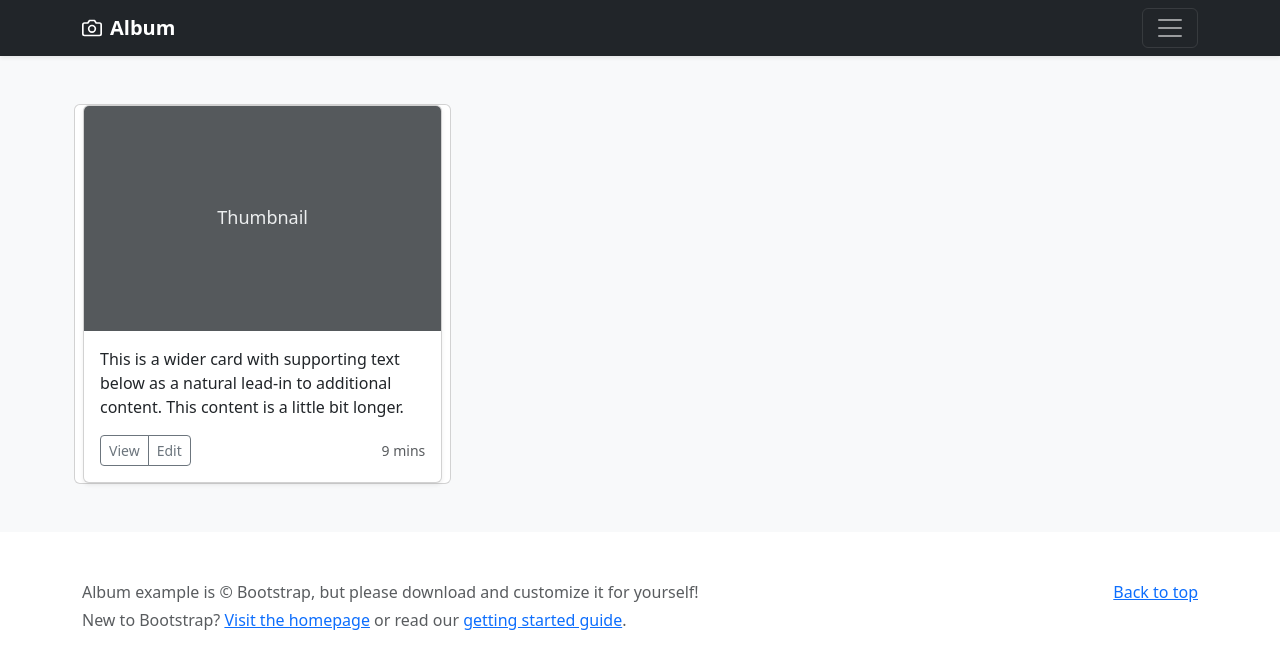
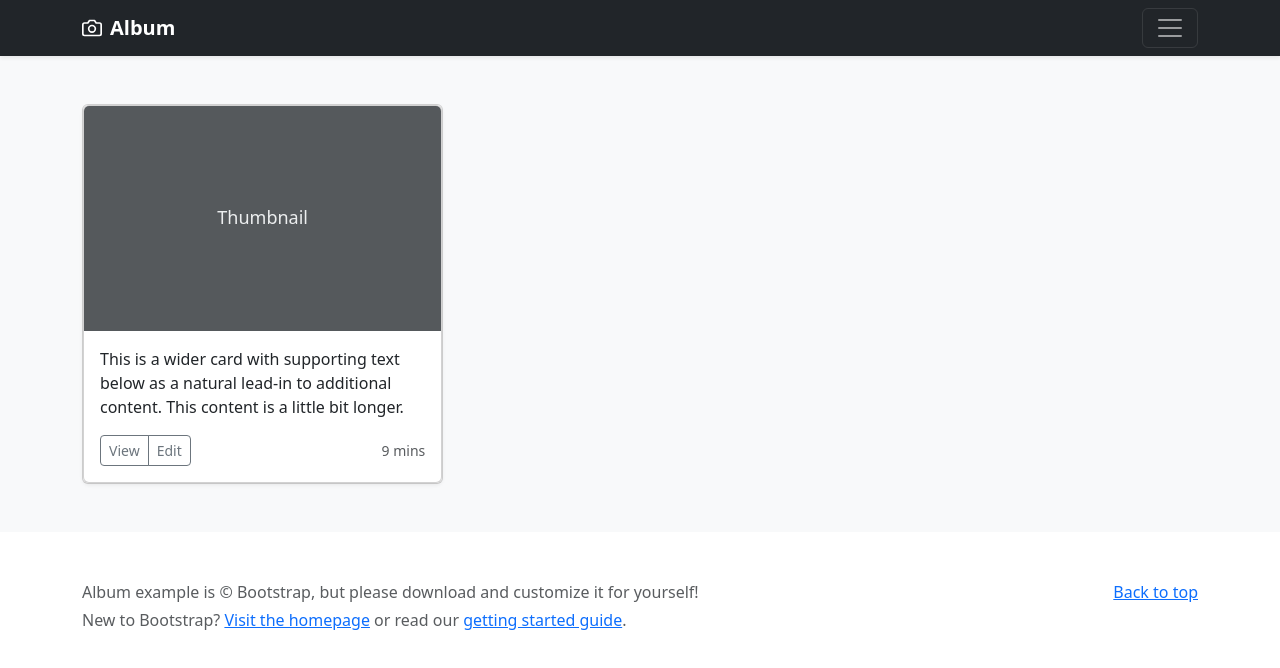
Before and after one commit to dev4u-korea/VueApp, a Vue app in the folder frontend/: page / in a window 1280 px wide. Shown: the top 668 px of the page. Built offline with nearby package versions, Linux system fonts and the light colour scheme.

Commit message:
Card.vue init

```diff
--- a/frontend/src/components/Card.vue
+++ b/frontend/src/components/Card.vue
@@ -1,7 +1,6 @@
 c
 <template>
   <div class="card">
-    <div class="col">
     <div class="card shadow-sm">
       <svg class="bd-placeholder-img card-img-top" width="100%" height="225" xmlns="http://www.w3.org/2000/svg"
            role="img" aria-label="Placeholder: Thumbnail" preserveAspectRatio="xMidYMid slice" focusable="false">
@@ -22,7 +21,6 @@ c
       </div>
     </div>
   </div>
-  </div>
 </template>
 
 <script>
--- a/frontend/src/pages/Home.vue
+++ b/frontend/src/pages/Home.vue
@@ -16,11 +16,10 @@
     -->
     <div class="album py-5 bg-body-tertiary">
       <div class="container">
-
         <div class="row row-cols-1 row-cols-sm-2 row-cols-md-3 g-3">
-
+          <div class="cols">
             <Card></Card>
-
+          </div>
         </div>
       </div>
     </div>
```
Lines whose indentation alone changed are shown as unchanged.
